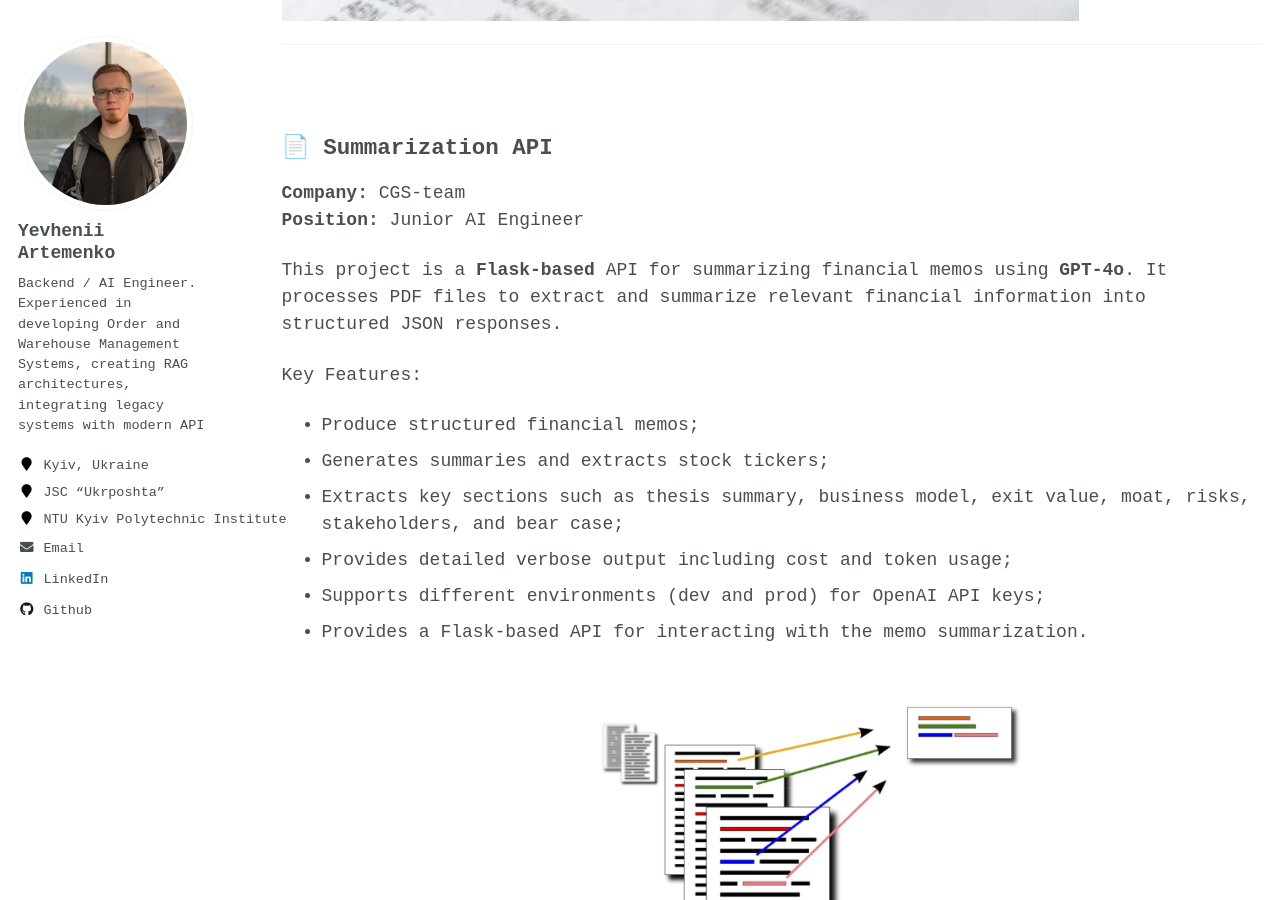
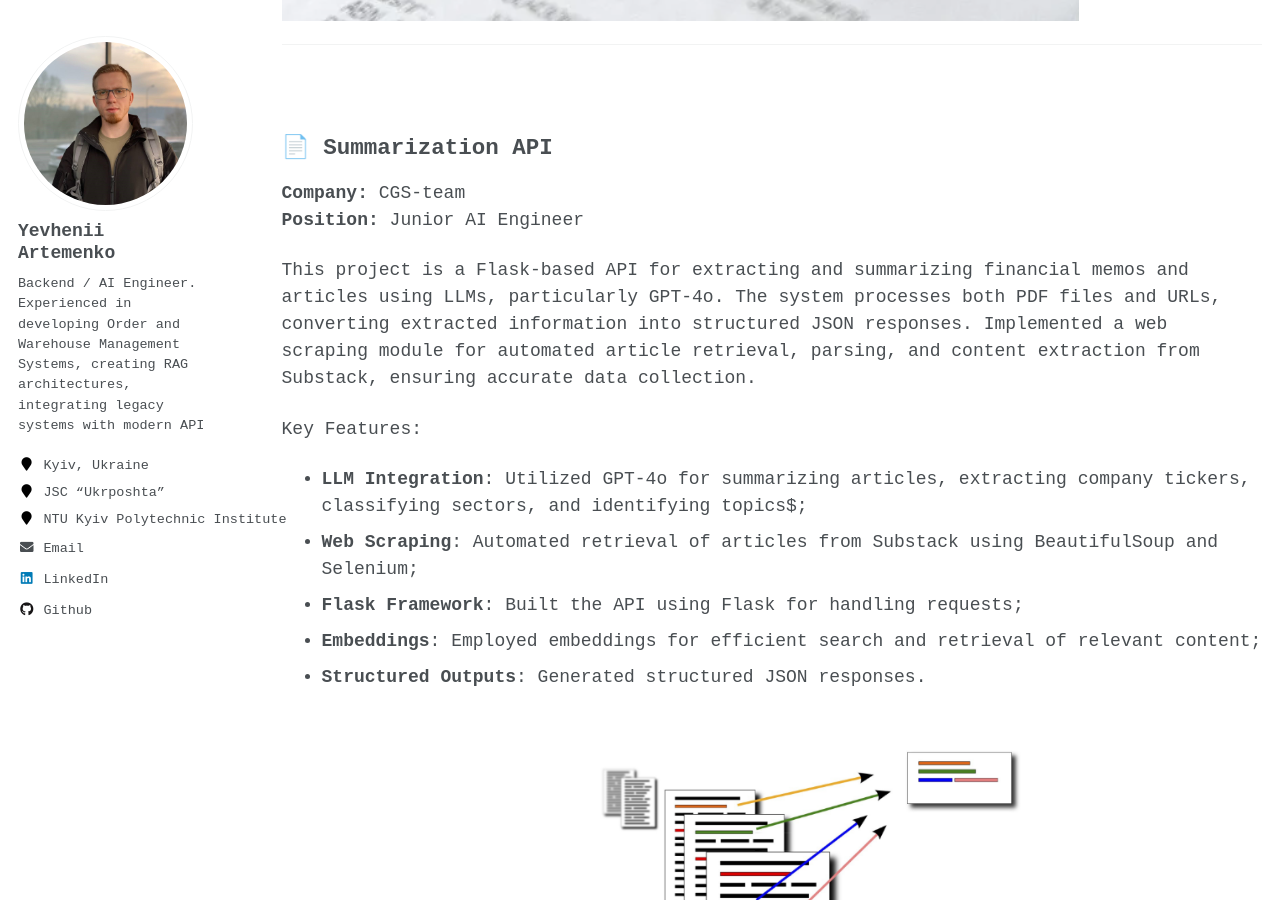
Before and after one commit to ar-yevhenii/ar-yevhenii.github.io, a Jekyll site: the page built from _portfolio/portfolio.md, in a window 1280 px wide and 900 px high, scrolled down 3271 px. Built offline with Jekyll 4.4.1, drawn with Linux system fonts in a browser that asks for light colours.

Commit message:
update Summarization API

```diff
--- a/_portfolio/portfolio.md
+++ b/_portfolio/portfolio.md
@@ -66,15 +66,14 @@ Key Components:
 **Company:** CGS-team
 **Position:** Junior AI Engineer
 
-This project is a **Flask-based** API for summarizing financial memos using **GPT-4o**. It processes PDF files to extract and summarize relevant financial information into structured JSON responses.
+This project is a Flask-based API for extracting and summarizing financial memos and articles using LLMs, particularly GPT-4o. The system processes both PDF files and URLs, converting extracted information into structured JSON responses. Implemented a web scraping module for automated article retrieval, parsing, and content extraction from Substack, ensuring accurate data collection.
 
 Key Features:
-- Produce structured financial memos;
-- Generates summaries and extracts stock tickers;
-- Extracts key sections such as thesis summary, business model, exit value, moat, risks, stakeholders, and bear case;
-- Provides detailed verbose output including cost and token usage;
-- Supports different environments (dev and prod) for OpenAI API keys;
-- Provides a Flask-based API for interacting with the memo summarization.
+- **LLM Integration**: Utilized GPT-4o for summarizing articles, extracting company tickers, classifying sectors, and identifying topics$;
+- **Web Scraping**: Automated retrieval of articles from Substack using BeautifulSoup and Selenium;
+- **Flask Framework**: Built the API using Flask for handling requests;
+- **Embeddings**: Employed embeddings for efficient search and retrieval of relevant content;
+- **Structured Outputs**: Generated structured JSON responses.
 
 
 ![Summarization API](/images/summarization.png)
```
